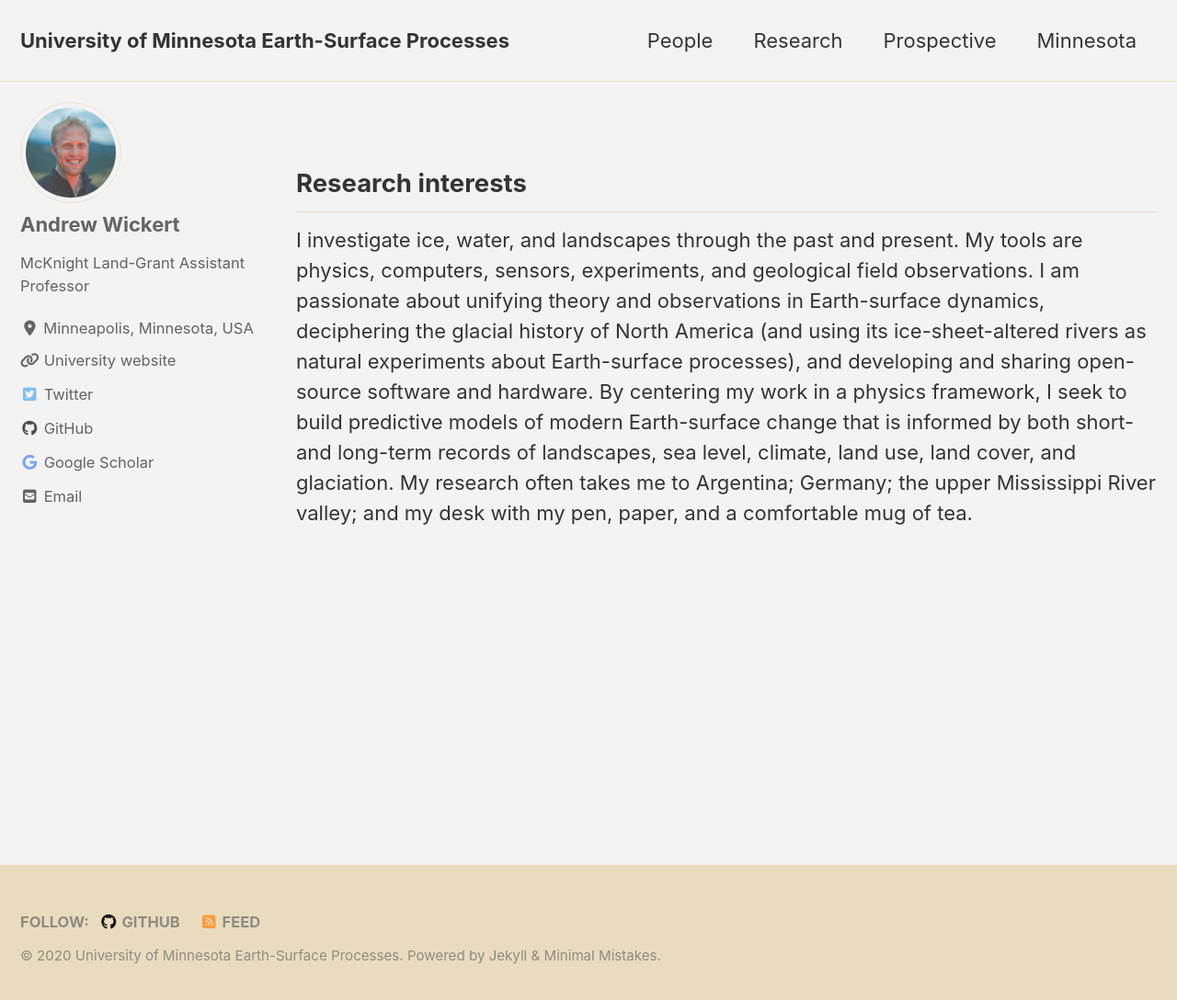
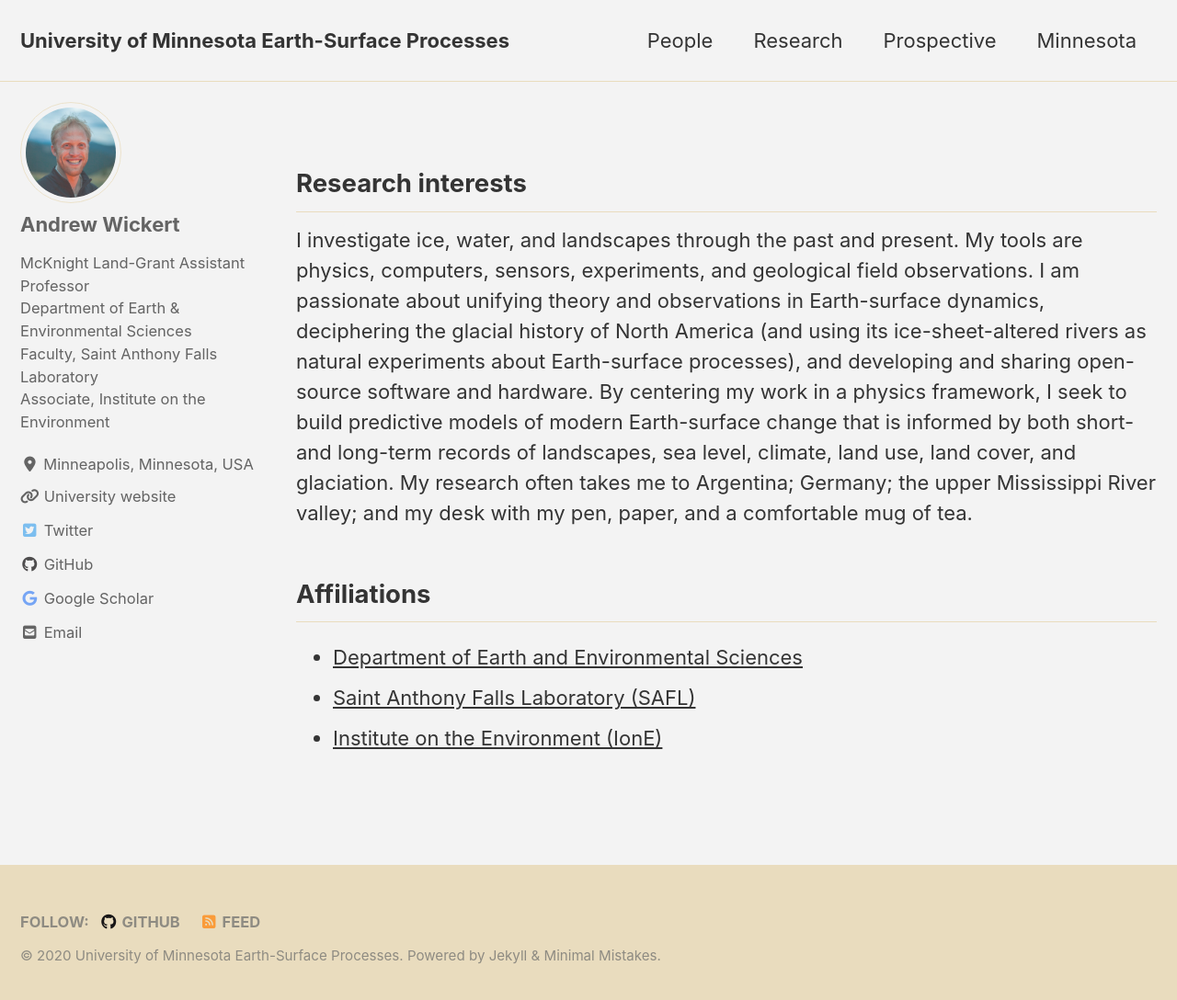
Before and after one commit to MNiMORPH/MNiMORPH.github.io, a Jekyll site: the page built from _pages/personal/awickert.md, in a window 1280 px wide and 1096 px high. Shown: the top 1088 px of the window at 92% size. Built offline with Jekyll 4.4.1, drawn with Linux system fonts in a browser that asks for light colours; cached includes are drawn as plain includes; nearby versions of some CDN libraries.

Commit message:
Wickert affiliations

```diff
--- a/_data/authors.yml
+++ b/_data/authors.yml
@@ -3,7 +3,7 @@
 Andrew Wickert:
   name             : "Andrew Wickert"
   avatar           : "/assets/images/headshots/andy_square_320px.png"
-  bio              : "McKnight Land-Grant Assistant Professor"
+  bio              : "McKnight Land-Grant Assistant Professor<br/>Department of Earth & Environmental Sciences<br/>Faculty, Saint Anthony Falls Laboratory<br/>Associate, Institute on the Environment<br/>"
   location         : Minneapolis, Minnesota, USA
   email            : awickert@umn.edu
   links:
--- a/_pages/personal/awickert.md
+++ b/_pages/personal/awickert.md
@@ -19,3 +19,9 @@ classes: wide
 ## Research interests
 
 I investigate ice, water, and landscapes through the past and present. My tools are physics, computers, sensors, experiments, and geological field observations. I am passionate about unifying theory and observations in Earth-surface dynamics, deciphering the glacial history of North America (and using its ice-sheet-altered rivers as natural experiments about Earth-surface processes), and developing and sharing open-source software and hardware. By centering my work in a physics framework, I seek to build predictive models of modern Earth-surface change that is informed by both short- and long-term records of landscapes, sea level, climate, land use, land cover, and glaciation. My research often takes me to Argentina; Germany; the upper Mississippi River valley; and my desk with my pen, paper, and a comfortable mug of tea.
+
+## Affiliations
+
+* [Department of Earth and Environmental Sciences](https://www.esci.umn.edu/)
+* [Saint Anthony Falls Laboratory (SAFL)](https://www.safl.umn.edu/)
+* [Institute on the Environment (IonE)](http://environment.umn.edu/)
```
